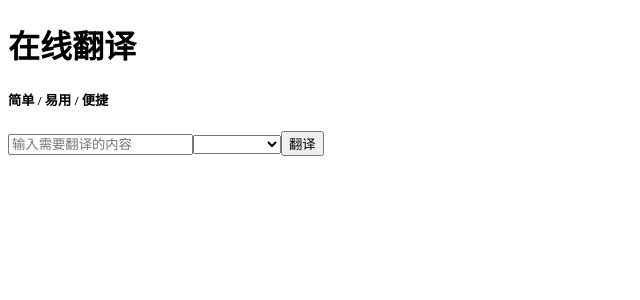
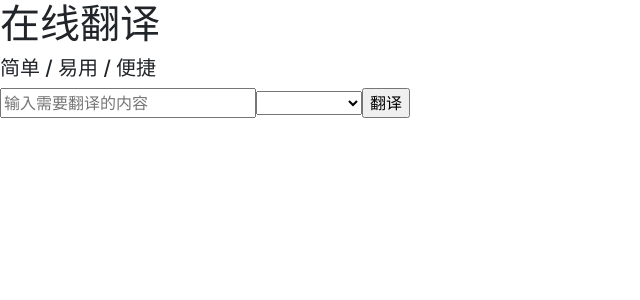
Before and after one commit to znbnzb/English, a Vue app: page / in a window 1280 px wide. Shown: the top 300 px of the page, without its empty margins (0-640 px from the left). Built offline with nearby package versions, Linux system fonts and the light colour scheme; what vue-resource would draw is missing.

Commit message:
就差修改样式了

```diff
--- a/index.html
+++ b/index.html
@@ -3,7 +3,8 @@
   <head>
     <meta charset="utf-8">
     <meta name="viewport" content="width=device-width,initial-scale=1.0">
-    <title>fy</title>
+    <link rel="stylesheet" href="https://cdn.bootcss.com/bootstrap/4.0.0/css/bootstrap.min.css" integrity="sha384-Gn5384xqQ1aoWXA+058RXPxPg6fy4IWvTNh0E263XmFcJlSAwiGgFAW/dAiS6JXm" crossorigin="anonymous">
+    <title>Translate</title>
   </head>
   <body>
     <div id="app"></div>
--- a/src/App.vue
+++ b/src/App.vue
@@ -3,36 +3,36 @@
     <h1>在线翻译</h1>
     <h5>简单 / 易用 / 便捷</h5>
     <!-- 调用方法 -->
-    <translateForm v-on:getform2="getText1"></translateForm>
+    <translateForm v-on:getform="getText"></translateForm>
     <!-- 用v-text进行传值 -->
-    <translateOutput v-text="translatedText2"></translateOutput>
+    <translateOutput v-text="translatedText"></translateOutput>
   </div>
 </template>
 
 <script>
 import translateForm from './components/TranslateForm'  //调用组件
-import translateOutput from './components/TranslateOutput'
+import TranslateOutput from './components/TranslateOutput'
 
 export default {
   name: 'App',
   data:function(){   //接收翻译好的文本
        return{
-            translatedText2:''    //接收文本
+            translatedText:''    //接收文本
        }
   },
   methods:{
-      getText1:function(text,language){
+      getText:function(text,language){
           // alert(text);
           //用get方法，创建一个Http请求，里面的参数是请求的接口，拼上对应的参数,key 和对应的翻译语音 lang=en ，text需要翻译的文本.then 会给一个返回值
           this.$http.get('https://translate.yandex.net/api/v1.5/tr.json/translate?key=trnsl.1.1.20180828T043035Z.4c07da35d4573c55.f0c57fcde4254c5697b5aeedcb2144741c93eb8f&lang='+language+'&text='+text)
           .then((response)=>{
             // console.log(response.body.text[0]);
-            this.translatedText2 = response.body.text[0];   //将返回的值存起来，在data里面接收
+            this.translatedText = response.body.text[0];   //将返回的值存起来，在data里面接收
           })
       }
   },
   components:{
-      translateForm,translateOutput
+      translateForm,TranslateOutput
   }
 }
 </script>
--- a/src/components/TranslateForm.vue
+++ b/src/components/TranslateForm.vue
@@ -1,9 +1,8 @@
 <template>
     <div id="translateForm">
          <form v-on:submit="formSubmit">
-
-             <input type="text" v-model="textToTranslate23" placeholder="输入需要翻译的内容" >
-             <select v-model="language">
+             <input type="text" v-model="textToTranslate" placeholder="输入需要翻译的内容" >
+             <select v-model="language">  <!--language获取选中的值-->
                  <option value="en">English</option>
                  <option value="ru">Russian</option>
                  <option value="ko">Korean</option>
@@ -28,7 +27,7 @@
                 // alert(this.textToTranslate);
 
                 e.preventDefault();  // 取消默认事件
-                this.$emit("getform2",this.textToTranslate23,this.language) //事件注册，默认一个参数，默认注册的事件，其他事实参
+                this.$emit("getform",this.textToTranslate,this.language) //事件注册，默认一个参数，默认注册的事件，其他事实参
 
             }
         },
--- a/src/components/TranslateOutput.vue
+++ b/src/components/TranslateOutput.vue
@@ -1,6 +1,7 @@
 <template>
     <div id="TranslateOutput">
       <h2>{{translatedText}}</h2>  <!--用插值法将数据嵌进来-->
+     <h3>请翻译</h3>
     </div>
 </template>
 
```
